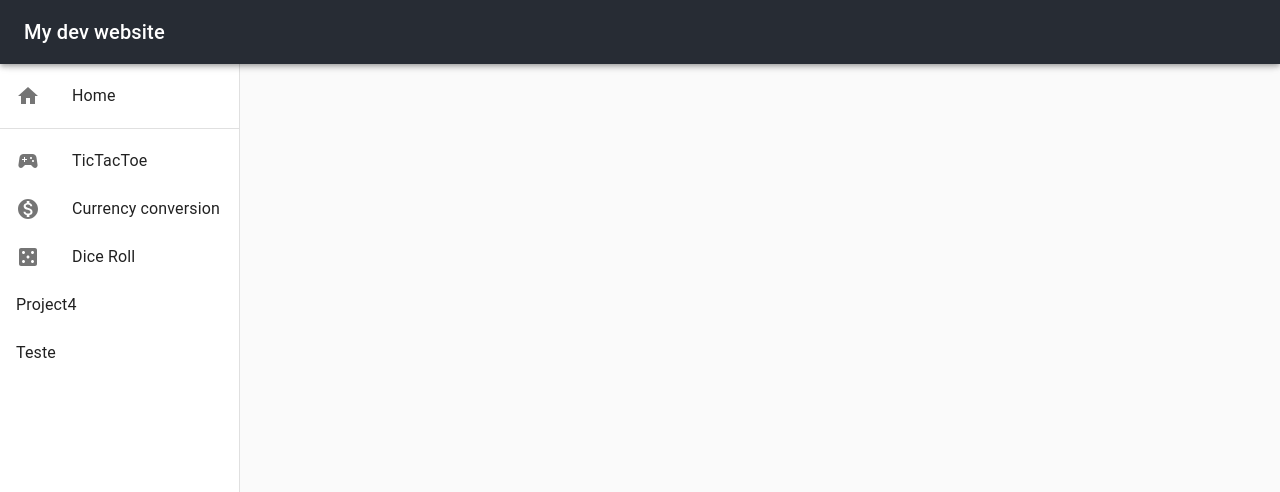
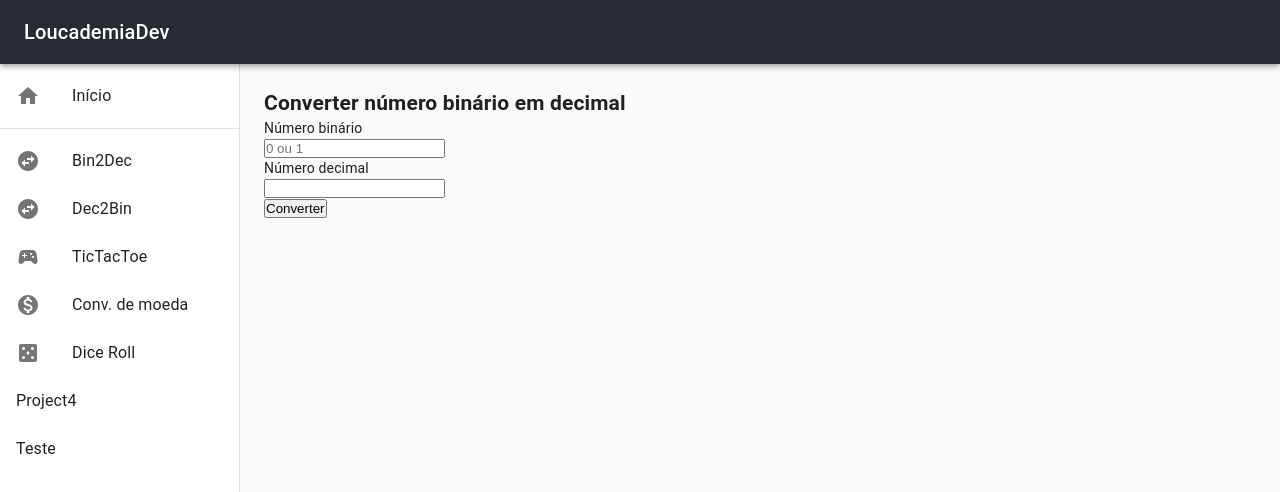
Before and after one commit to grcreutzberg/mydevwebsite, a React (Create React App) app: page /bin2dec in a window 1280 px wide. Shown: the top 492 px of the page. Built offline with nearby package versions, Linux system fonts and the light colour scheme.

Commit message:
Conversor BinDec
Conversor de binário para decimal
Conversor de decimal para binário

```diff
--- a/src/components/Header/index.js
+++ b/src/components/Header/index.js
@@ -10,7 +10,8 @@ import Divider from '@material-ui/core/Divider';
 import ListItem from '@material-ui/core/ListItem';
 import ListItemIcon from '@material-ui/core/ListItemIcon';
 import ListItemText from '@material-ui/core/ListItemText';
-import SportsEsportsIcon from '@material-ui/icons/SportsEsports';
+import SwapHorizontalCircleIcon from '@material-ui/icons/SwapHorizontalCircle';
+import GameIcon from '@material-ui/icons/SportsEsports';
 import CoinIcon from '@material-ui/icons/MonetizationOn';
 import DiceIcon from '@material-ui/icons/Casino';
 import HomeIcon from '@material-ui/icons/Home';
@@ -49,7 +50,7 @@ export default function ClippedDrawer() {
       <AppBar position="fixed" className={classes.appBar}>
         <Toolbar>
           <Typography variant="h6" noWrap>
-            My dev website
+            LoucademiaDev
           </Typography>
         </Toolbar>
       </AppBar>
@@ -64,18 +65,26 @@ export default function ClippedDrawer() {
         <List>
           <ListItem button key={'Home'} component="a" href="/home">
             <ListItemIcon>{<HomeIcon />}</ListItemIcon>
-            <ListItemText primary={'Home'} />
+            <ListItemText primary={'Início'} />
           </ListItem>
         </List>
         <Divider />
         <List>
+          <ListItem button key={'bin2dec'} component="a" href="/bin2dec">
+            <ListItemIcon>{<SwapHorizontalCircleIcon />}</ListItemIcon>
+            <ListItemText primary={'Bin2Dec'} />
+          </ListItem>
+          <ListItem button key={'dec2bin'} component="a" href="/dec2bin">
+            <ListItemIcon>{<SwapHorizontalCircleIcon />}</ListItemIcon>
+            <ListItemText primary={'Dec2Bin'} />
+          </ListItem>
           <ListItem button key={'TicTacToe'} component="a" href="/TicTacToe">
-            <ListItemIcon>{<SportsEsportsIcon />}</ListItemIcon>
+            <ListItemIcon>{<GameIcon />}</ListItemIcon>
             <ListItemText primary={'TicTacToe'} />
           </ListItem>
           <ListItem button key={'convertCoin'} component="a" href="/convertCoin">
             <ListItemIcon>{<CoinIcon />}</ListItemIcon>
-            <ListItemText primary={'Currency conversion'} />
+            <ListItemText primary={'Conv. de moeda'} />
           </ListItem>
           <ListItem button key={'diceRollRPG'} component="a" href="/diceRollRPG">
             <ListItemIcon>{<DiceIcon />}</ListItemIcon>
--- /dev/null
+++ b/src/pages/binToDec/index.js
@@ -0,0 +1,45 @@
+import React, { Component } from 'react';
+import "./styles.css";
+
+export default class binToDec extends Component {
+
+    state = {
+        binaryValue: null,
+        decimalValue: null
+    }
+
+    convertValue = () => {
+        const newDecimalValue = parseInt(document.querySelector('input#binary').value,2);
+        this.setState({
+            decimalValue: newDecimalValue
+        });
+    }
+
+    render() {
+        return (
+            <div className="binToDec-form">
+                <h2>Converter número binário em decimal</h2>
+                    <label>Número binário</label>
+                    <br />
+                    <input
+                        type="text"
+                        placeholder="0 ou 1"
+                        autoComplete="off"
+                        id="binary"
+                        value={this.state.binaryValue}
+                    />
+                    <br />
+                    <label>Número decimal</label>
+                    <br />
+                    <input
+                        type="text"
+                        id="decimal"
+                        value={this.state.decimalValue}
+                        readonly='true'
+                    />
+                    <br />
+                    <button onClick={this.convertValue}>Converter</button>
+            </div>
+        );
+    }
+}
--- /dev/null
+++ b/src/pages/decToBin/index.js
@@ -0,0 +1,45 @@
+import React, { Component } from 'react';
+import "./styles.css";
+
+export default class binToDec extends Component {
+
+    state = {
+        binaryValue: null,
+        decimalValue: null
+    }
+
+    convertValue = () => {
+        const newBinaryValue = parseInt(document.querySelector('input#decimal').value, 10).toString(2);
+        this.setState({
+            binaryValue: newBinaryValue
+        });
+    }
+
+    render() {
+        return (
+            <div className="binToDec-form">
+                <h2>Converter número decimal em binário</h2>
+                    <label>Número decimal</label>
+                    <br />
+                    <input
+                        type="text"
+                        placeholder="0 ou 1"
+                        autoComplete="off"
+                        id="decimal"
+                        value={this.state.decimalValue}
+                    />
+                    <br />
+                    <label>Número binário</label>
+                    <br />
+                    <input
+                        type="text"
+                        id="binary"
+                        value={this.state.binaryValue}
+                        readonly='true'
+                    />
+                    <br />
+                    <button onClick={this.convertValue}>Converter</button>
+            </div>
+        );
+    }
+}
--- a/src/routes.js
+++ b/src/routes.js
@@ -4,11 +4,15 @@ import { BrowserRouter, Switch, Route } from 'react-router-dom';
 import Home from './pages/home';
 import Main from './pages/main';
 import Products from './pages/product';
+import binToDec from './pages/binToDec';
+import decToBin from './pages/decToBin';
 
 const Routes = () => (
     <BrowserRouter>
         <Switch>
             <Route exact path="/home" component={Home} />
+            <Route path="/bin2dec" component={binToDec} />
+            <Route path="/dec2bin" component={decToBin} />
             <Route path="/mainTeste" component={Main} />
             <Route path="/products/:id" component={Products} />
         </Switch>
```
Also changed, not shown: src/pages/binToDec/styles.css (added), src/pages/decToBin/styles.css (added).
